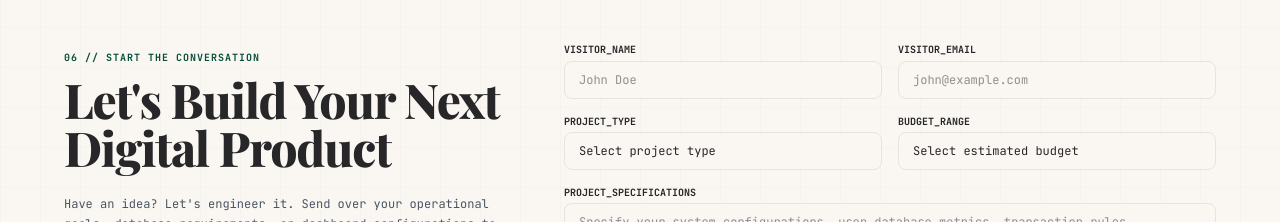
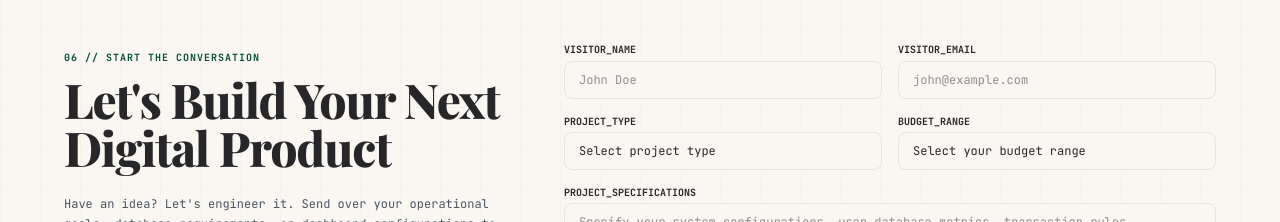
Before and after one commit to Hari-2812/Hari_Portfolio, a React (Vite) app: page / in a window 1280 px wide. Shown: the part 5100-5322 px from the top of the page. Built offline with nearby package versions, Linux system fonts and the light colour scheme; a web font is replaced by a local one.

Commit message:
fix: repair contact email delivery and add budget range

```diff
--- a/api/contact.js
+++ b/api/contact.js
@@ -24,7 +24,7 @@ export default async function handler(req, res) {
 
     const BREVO_API_KEY = process.env.BREVO_API_KEY;
     const BREVO_SENDER_EMAIL = process.env.BREVO_SENDER_EMAIL;
-    const BREVO_SENDER_NAME = process.env.BREVO_SENDER_NAME || 'Hari Prasath — Portfolio';
+    const BREVO_SENDER_NAME = process.env.BREVO_SENDER_NAME || 'Hari Prasath | Freelance Software Developer';
     const CONTACT_RECEIVER_EMAIL = process.env.CONTACT_RECEIVER_EMAIL;
 
     if (!BREVO_API_KEY || !BREVO_SENDER_EMAIL || !CONTACT_RECEIVER_EMAIL) {
@@ -50,7 +50,7 @@ export default async function handler(req, res) {
       <p><strong>Name:</strong> ${sName}</p>
       <p><strong>Email:</strong> ${sEmail}</p>
       ${sProjectType ? `<p><strong>Project Type:</strong> ${sProjectType}</p>` : ''}
-      ${sBudget ? `<p><strong>Budget:</strong> ${sBudget}</p>` : ''}
+      ${sBudget ? `<p><strong>Budget Range:</strong> ${sBudget}</p>` : ''}
       <br />
       <p><strong>Message:</strong></p>
       <p>${sMessage}</p>
--- a/src/pages/Home.jsx
+++ b/src/pages/Home.jsx
@@ -693,12 +693,13 @@ export default function Home({ setActiveSection }) {
                         {...register('budget')}
                         className="w-full bg-bg-primary border border-border-primary rounded-lg px-3.5 py-2.5 outline-none focus:border-brand-forest text-text-primary appearance-none"
                       >
-                        <option value="">Select estimated budget</option>
-                        <option value="< $1k">Under $1,000</option>
-                        <option value="$1k - $5k">$1,000 - $5,000</option>
-                        <option value="$5k - $10k">$5,000 - $10,000</option>
-                        <option value="$10k+">$10,000+</option>
-                        <option value="To be discussed">To be discussed</option>
+                        <option value="">Select your budget range</option>
+                        <option value="Under ₹25,000">Under ₹25,000</option>
+                        <option value="₹25,000 – ₹50,000">₹25,000 – ₹50,000</option>
+                        <option value="₹50,000 – ₹1,00,000">₹50,000 – ₹1,00,000</option>
+                        <option value="₹1,00,000 – ₹2,50,000">₹1,00,000 – ₹2,50,000</option>
+                        <option value="₹2,50,000+">₹2,50,000+</option>
+                        <option value="Not Sure Yet">Not Sure Yet</option>
                       </select>
                     </div>
 
```
